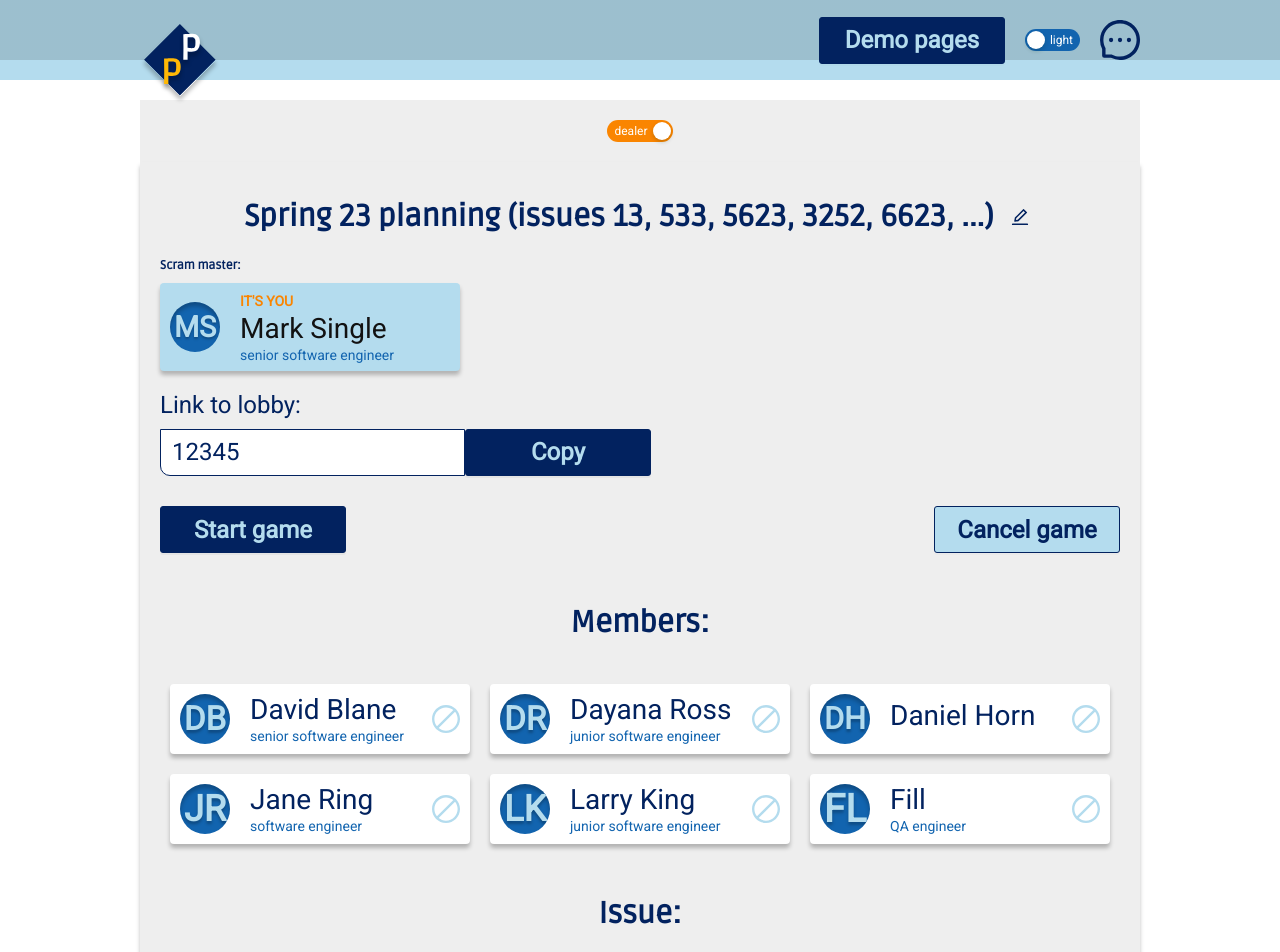
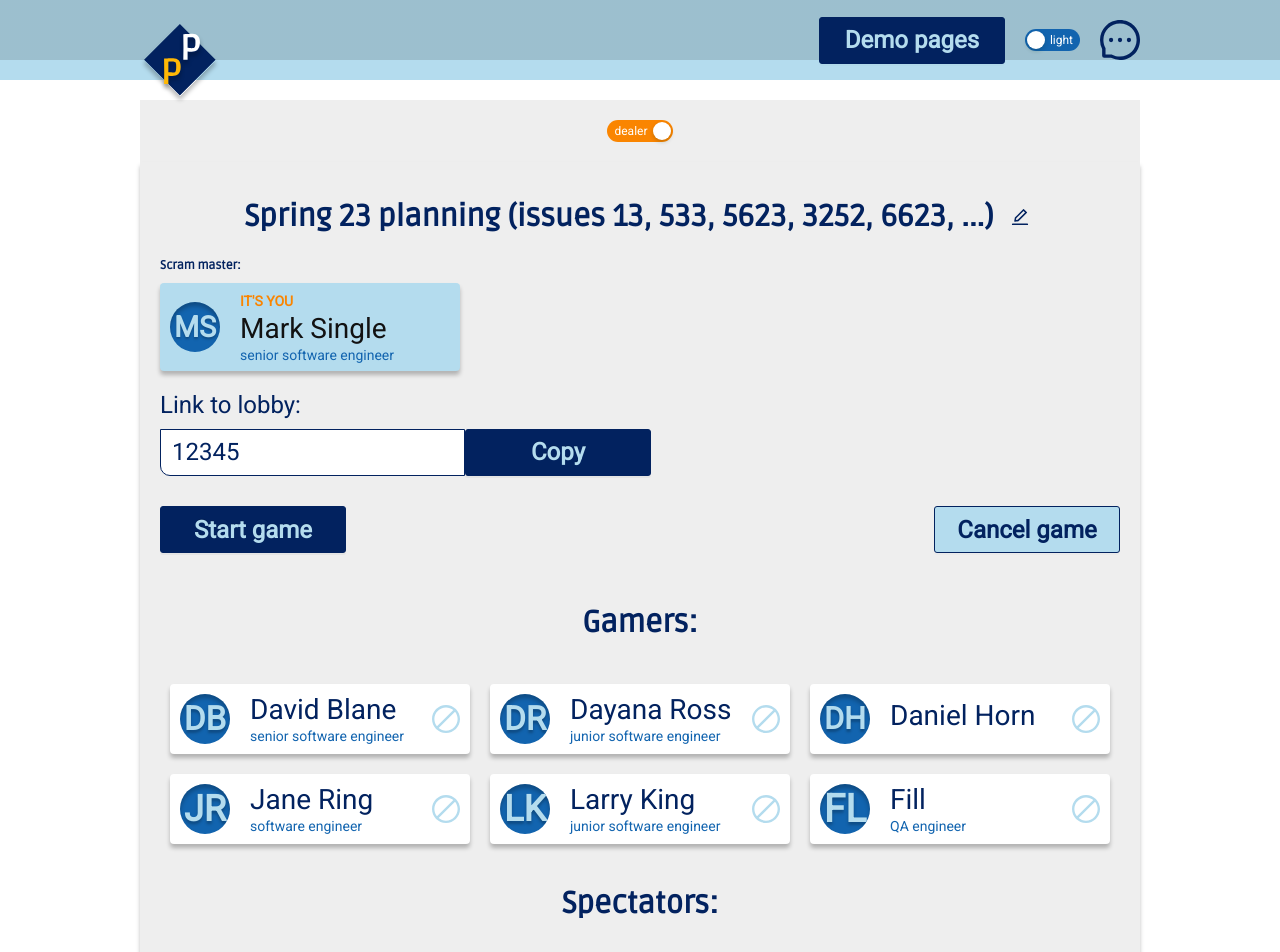
Before and after one commit to fronte-finem/RSS_React-2021Q3_Team-33_Pointing-Poker, a React (Vite) app: page /demo/lobby in a window 1280 px wide. Shown: the top 952 px of the page. Built offline with nearby package versions, Linux system fonts and the light colour scheme.

Commit message:
refactor: split gamers and spectators

```diff
--- a/client/src/components/pages/lobby/lobby-users/lobby-users.tsx
+++ b/client/src/components/pages/lobby/lobby-users/lobby-users.tsx
@@ -10,9 +10,15 @@ export const LobbyUsersSection: React.FC = observer(() => {
 
   return (
     <StyledLobbySection>
-      <StyleLobbyTitle level={2}>Members:</StyleLobbyTitle>
+      <StyleLobbyTitle level={2}>Gamers:</StyleLobbyTitle>
       <StyleLobbyUsersGrid>
-        {gameStateActions.getUsers(false).map((user) => (
+        {gameStateActions.getGamers(false).map((user) => (
+          <UserCard key={user.id} user={user} />
+        ))}
+      </StyleLobbyUsersGrid>
+      <StyleLobbyTitle level={2}>Spectators:</StyleLobbyTitle>
+      <StyleLobbyUsersGrid>
+        {gameStateActions.getSpectators(false).map((user) => (
           <UserCard key={user.id} user={user} />
         ))}
       </StyleLobbyUsersGrid>
```
